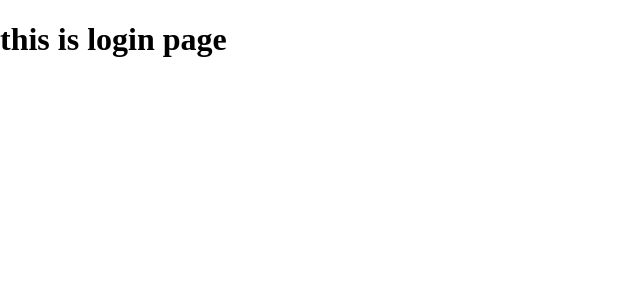
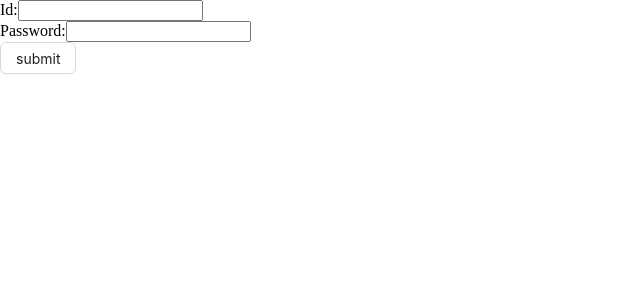
Before and after one commit to shaikTazUddin01/ph-university-client, a React (Vite) app: page /login in a window 1280 px wide. Shown: the top 300 px of the page, without its empty margins (0-640 px from the left). Built offline with nearby package versions, Linux system fonts and the light colour scheme.

Commit message:
create reack hook form

```diff
--- a/package.json
+++ b/package.json
@@ -14,6 +14,7 @@
     "antd": "^5.18.3",
     "react": "^18.3.1",
     "react-dom": "^18.3.1",
+    "react-hook-form": "^7.52.1",
     "react-redux": "^9.1.2",
     "react-router-dom": "^6.24.0"
   },
--- a/src/pages/Login.tsx
+++ b/src/pages/Login.tsx
@@ -1,10 +1,27 @@
+import { Button } from 'antd';
 import React from 'react';
+import { useForm } from 'react-hook-form';
 
 const Login = () => {
+    const {register,handleSubmit}=useForm()
+
+    const onSubmit=(data)=>{
+        console.log(data);
+    }
     return (
-        <div>
-            <h1>this is login page</h1>
-        </div>
+        <form onSubmit={handleSubmit(onSubmit)}>
+
+
+            <div>
+                <label htmlFor="id">Id:</label>
+                <input type="text" id="id" {...register('id')} />
+            </div>
+            <div>
+                <label htmlFor="password">Password:</label>
+                <input type="text" id="password" {...register('password')} />
+            </div>
+            <Button htmlType='submit'>submit</Button>
+        </form>
     );
 };
 
```
Also changed, not shown: 1 other file (tests, documents, lock files or other folders).
